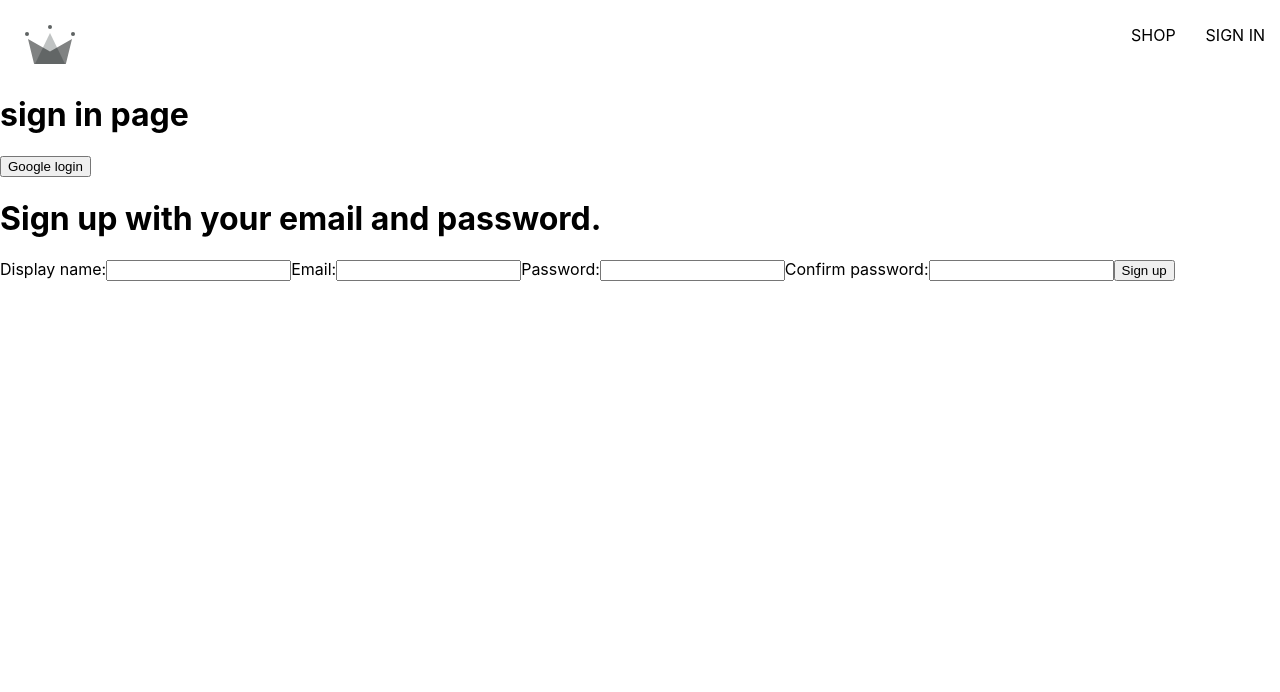
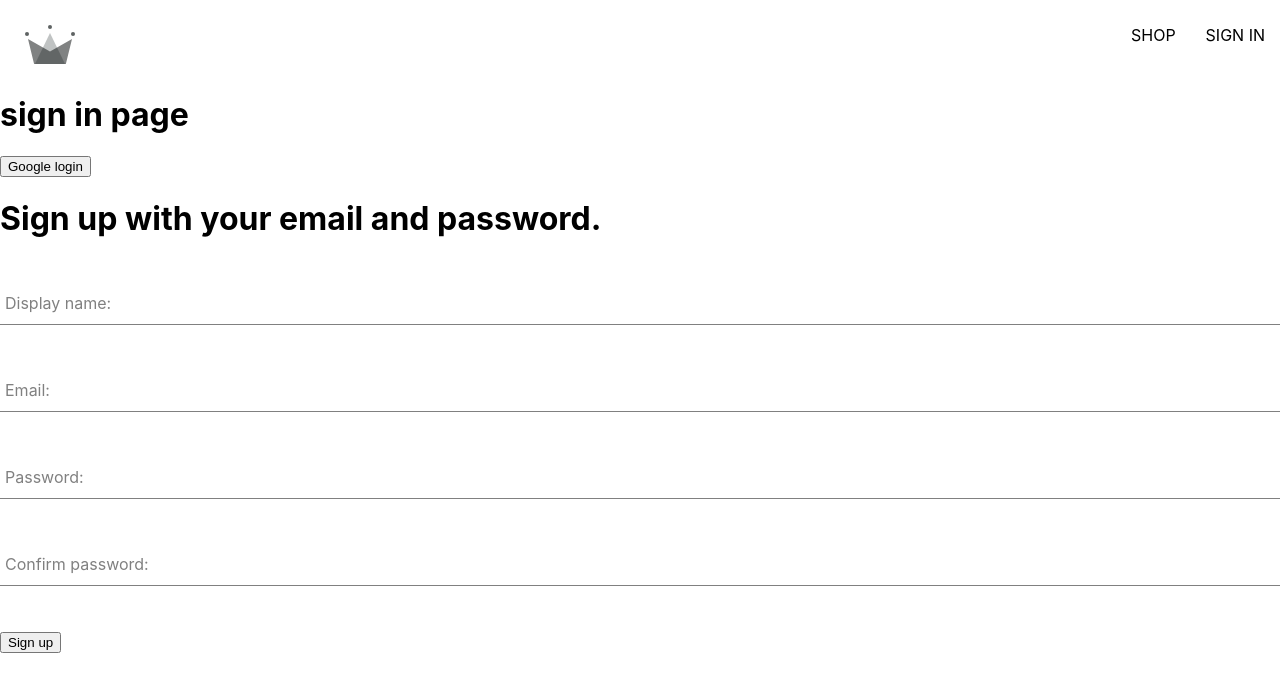
Before and after one commit to ZhangMYihua/crwn-clothing-v2, a React (Create React App) app: page /sign-in in a window 1280 px wide. Shown: the top 692 px of the page. Built offline with nearby package versions, Linux system fonts and the light colour scheme.

Commit message:
feat: form input component

```diff
--- /dev/null
+++ b/src/components/form-input/form-input.component.jsx
@@ -0,0 +1,13 @@
+import "./form-input.styles.scss";
+const FormInput = ({label, ...otherProps}) => {
+    return (
+        <div className="group">
+            <input className="form-input" {...otherProps} />
+            { label && (
+                <label className={`${otherProps.value.length ? 'shrink' : ''} form-input-label`}>{label}</label>
+            )}
+        </div>
+    );
+}
+
+export default FormInput;
--- /dev/null
+++ b/src/components/form-input/form-input.styles.scss
@@ -0,0 +1,54 @@
+$sub-color: grey;
+$main-color: black;
+
+@mixin shrinkLabel {
+  top: -14px;
+  font-size: 12px;
+  color: $main-color;
+}
+
+.group {
+  position: relative;
+  margin: 45px 0;
+
+  .form-input {
+    background: none;
+    background-color: white;
+    color: $sub-color;
+    font-size: 18px;
+    padding: 10px 10px 10px 5px;
+    display: block;
+    width: 100%;
+    border: none;
+    border-radius: 0;
+    border-bottom: 1px solid $sub-color;
+    margin: 25px 0;
+
+    &:focus {
+      outline: none;
+    }
+
+    &:focus ~ .form-input-label {
+      @include shrinkLabel();
+    }
+  }
+
+  input[type='password'] {
+    letter-spacing: 0.3em;
+  }
+
+  .form-input-label {
+    color: $sub-color;
+    font-size: 16px;
+    font-weight: normal;
+    position: absolute;
+    pointer-events: none;
+    left: 5px;
+    top: 10px;
+    transition: 300ms ease all;
+
+    &.shrink {
+      @include shrinkLabel();
+    }
+  }
+}
--- a/src/components/sign-up-form/sign-up-form.component.jsx
+++ b/src/components/sign-up-form/sign-up-form.component.jsx
@@ -1,4 +1,6 @@
 import { useState } from "react";
+import { createAuthUserWithEmailAndPassword, userDocFromAuth } from "../../utils/firebase/firebase.utils";
+import FormInput from "../../components/form-input/form-input.component";
 
 const defaultFormFields = {
     displayName: "",
@@ -9,27 +11,38 @@ const defaultFormFields = {
 const SignUpForm = () => {
     const [formFields, setFormFields] = useState(defaultFormFields);
     const {displayName, email, password, confirmPassword} = formFields;
-    console.log(formFields);
+
+    const resetFormFields = () => {
+        setFormFields(defaultFormFields)
+    }
+
+    const handleSubmit = async (event) => {
+        event.preventDefault();
+        if (password !== confirmPassword) {
+            alert("password does not match");
+            return;
+        }
+        try {
+            const { user } = await createAuthUserWithEmailAndPassword(email, password);
+            await userDocFromAuth(user, {displayName}).then(resetFormFields);
+        } catch (error) {
+            console.log(error);
+        }
+    }
+
     const handleChange = (event) => {
         const {name, value} = event.target;
         setFormFields({...formFields, [name]: value});
     }
+
     return (
         <div>
             <h1>Sign up with your email and password.</h1>
-            <form onSubmit={() => {}}>
-                <label htmlFor="">Display name:</label>
-                <input type="text" required name="displayName" onChange={handleChange} value={displayName} />
-
-                <label htmlFor="">Email:</label>
-                <input type="email" required name="email" onChange={handleChange} value={email} />
-
-                <label htmlFor="">Password:</label>
-                <input type="password" required name="password" onChange={handleChange} value={password} />
-
-                <label htmlFor="">Confirm password:</label>
-                <input type="password" required name="confirmPassword" onChange={handleChange} value={confirmPassword} />
-
+            <form onSubmit={handleSubmit}>
+                <FormInput label="Display name:" type="text" required name="displayName" onChange={handleChange} value={displayName} />
+                <FormInput label="Email:" type="email" required name="email" onChange={handleChange} value={email} />
+                <FormInput label="Password:" type="password" required name="password" onChange={handleChange} value={password} />
+                <FormInput label="Confirm password:" type="password" required name="confirmPassword" onChange={handleChange} value={confirmPassword} />
                 <button type="submit">Sign up</button>
             </form>
         </div>
--- a/src/utils/firebase/firebase.utils.js
+++ b/src/utils/firebase/firebase.utils.js
@@ -1,7 +1,7 @@
 
 // Import the functions you need from the SDKs you need
 import { initializeApp } from "firebase/app";
-import { getAuth, signInWithRedirect, signInWithPopup, GoogleAuthProvider } from "firebase/auth";
+import { getAuth, signInWithRedirect, signInWithPopup, GoogleAuthProvider ,createUserWithEmailAndPassword } from "firebase/auth";
 import { getFirestore, doc, getDoc, setDoc } from "firebase/firestore";
 
 const firebaseConfig = {
@@ -25,14 +25,16 @@ export const signInWithGooglePopup = () => signInWithPopup(auth, googleProvider)
 export const signInWithGoogleRedirect = () => signInWithRedirect(auth, googleProvider)
 
 export const db = getFirestore();
-export const userDocFromAuth = async (userAuth) => {
+
+export const userDocFromAuth = async (userAuth, additionalInformation = {displayName: "example"}) => {
+  if (!userAuth) return;
   const userDocRef = doc(db, "users", userAuth.uid);
   const userSnapshot = await getDoc(userDocRef);
   if (!userSnapshot.exists()) {
     const { displayName, email } = userAuth;
     const createAt = new Date();
     try {
-      await setDoc(userDocRef, {displayName, email, createAt});
+      await setDoc(userDocRef, {displayName, email, createAt, ...additionalInformation});
     } catch (error) {
       console.log("Error ocurred in creating user: ", error.message);
     }
@@ -42,3 +44,8 @@ export const userDocFromAuth = async (userAuth) => {
 
 
 export default firebaseApp;
+
+export const createAuthUserWithEmailAndPassword = async (email, password) => {
+  if (!email || !password) return;
+  return await createUserWithEmailAndPassword(auth, email, password);
+}
```
